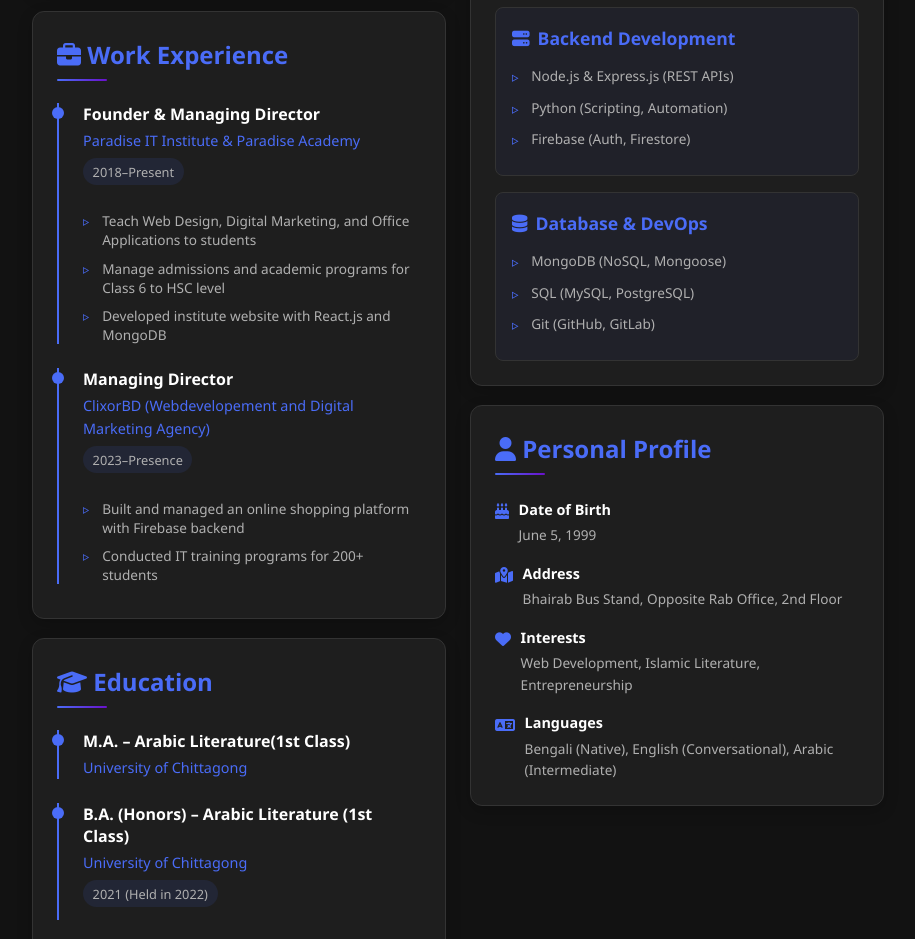
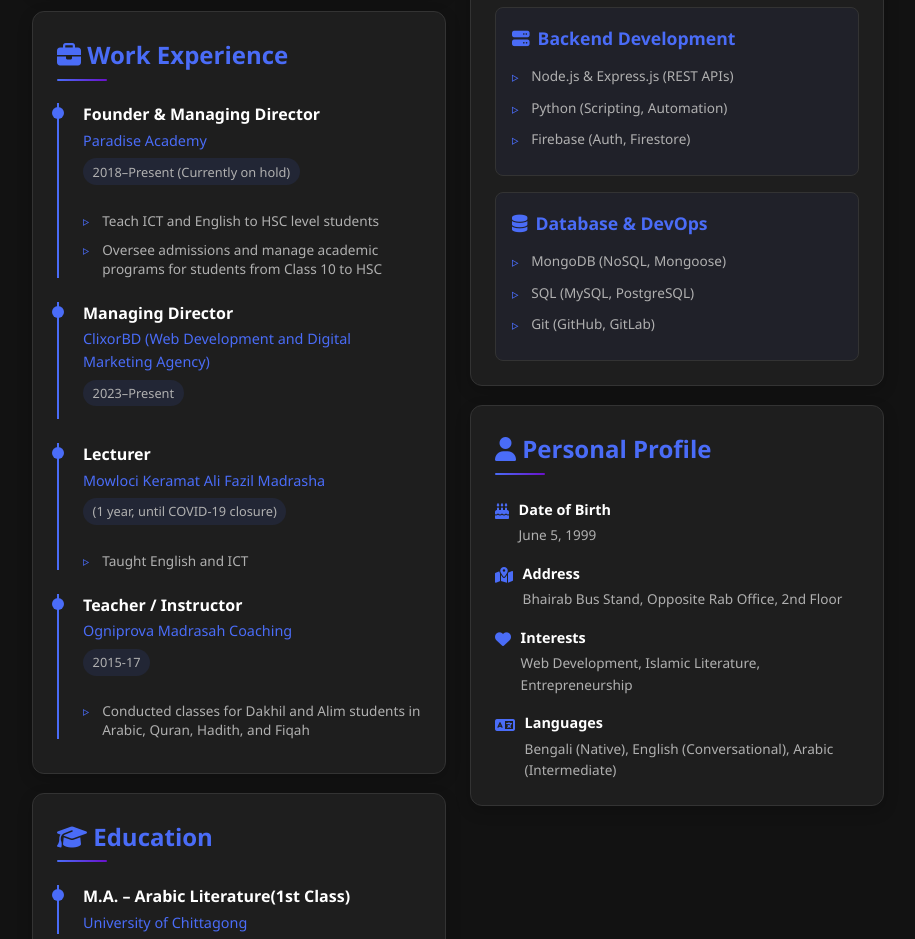
Before and after one commit to Azizul102/myportfolio, a plain HTML site: page cv.html in a window 1280 px wide. Shown: the part 760-1699 px from the top of the page, without its empty margins (182-1097 px from the left). Drawn offline with Linux system fonts and the light colour scheme.

Commit message:
added a new job experience

```diff
--- a/cv.html
+++ b/cv.html
@@ -569,27 +569,46 @@
     <div class="section-title">
         <h2><i class="fas fa-briefcase"></i> Work Experience</h2>
     </div>
+
+    <!-- Paradise Academy -->
     <div class="timeline-item">
         <div class="job-title">Founder & Managing Director</div>
-                        <div class="company">Paradise IT Institute & Paradise Academy</div>
-                        <div class="date">2018–Present</div>
+        <div class="company">Paradise Academy</div>
+        <div class="date">2018–Present (Currently on hold)</div>
         <ul>
-                            <li>Teach Web Design, Digital Marketing, and Office Applications to students</li>
-                            <li>Manage admissions and academic programs for Class 6 to HSC level</li>
-                            <li>Developed institute website with React.js and MongoDB</li>
+            <li>Teach ICT and English to HSC level students</li>
+            <li>Oversee admissions and manage academic programs for students from Class 10 to HSC</li>
         </ul>
     </div>
+
+    <!-- ClixorBD -->
     <div class="timeline-item">
         <div class="job-title">Managing Director</div>
-                        <div class="company"> ClixorBD (Webdevelopement and Digital Marketing Agency)</div>
-                        <div class="date">2023–Presence</div>
+        <div class="company">ClixorBD (Web Development and Digital Marketing Agency)</div>
+        <div class="date">2023–Present</div>
+    </div>
+
+    <!-- Mowloci Keramat Ali Fazil Madrasha -->
+    <div class="timeline-item">
+        <div class="job-title">Lecturer</div>
+        <div class="company">Mowloci Keramat Ali Fazil Madrasha</div>
+        <div class="date"> (1 year, until COVID-19 closure)</div>
         <ul>
-                            <li>Built and managed an online shopping platform with Firebase backend</li>
-                            <li>Conducted IT training programs for 200+ students</li>
+            <li> Taught English and ICT </li>
         </ul>
     </div>
+
+    <!-- Ogniprova Madrasah Coaching -->
+    <div class="timeline-item">
+        <div class="job-title">Teacher / Instructor</div>
+        <div class="company">Ogniprova Madrasah Coaching</div>
+        <div class="date">2015-17</div>
+        <ul>
+            <li>Conducted classes for Dakhil and Alim students in Arabic, Quran, Hadith, and Fiqah</li>
+        </ul>
     </div>
 
+</div>
                 <!-- Education Section -->
                 <div class="section-card">
                     <div class="section-title">
```
Lines whose indentation alone changed are shown as unchanged.
